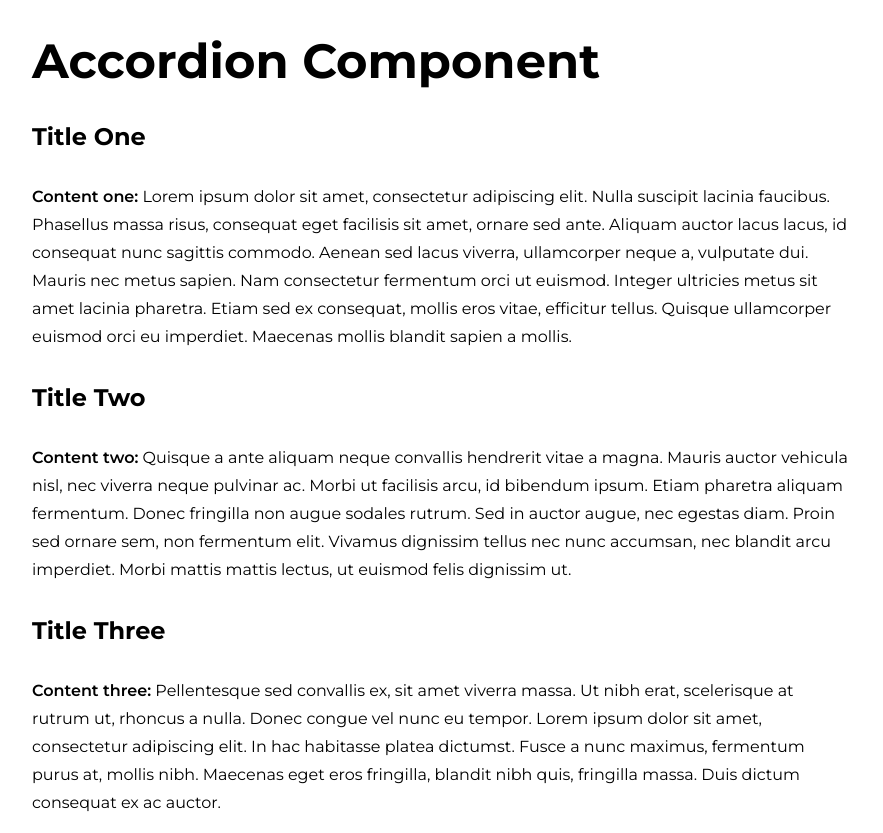
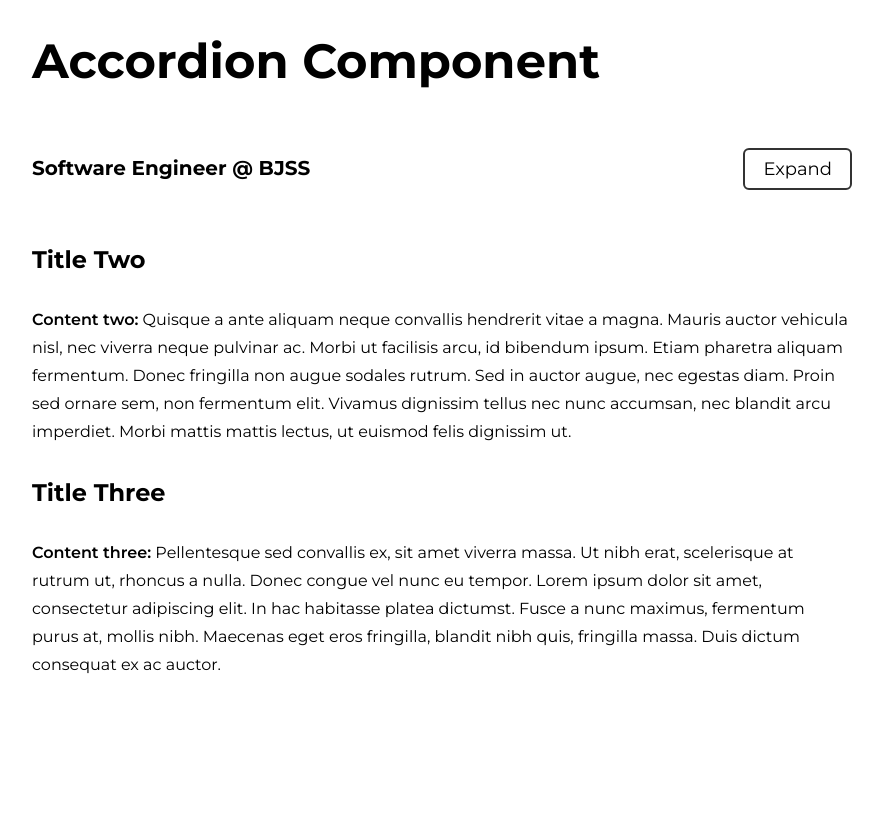
Before and after one commit to szabikr/szabi-space, a Next.js app: page /accordion in a window 1280 px wide. Shown: the whole page, without its empty margins (198-1081 px from the left). After the commit the page ends 800 px from the top, so only its background shows below. Built offline with nearby package versions, Linux system fonts and the light colour scheme.

Commit message:
Makes accordion item to collapse and expand

```diff
--- a/src/components/accordion.jsx
+++ b/src/components/accordion.jsx
@@ -1,9 +1,23 @@
+import { useState } from 'react'
+
 export default function Accordion() {
+  const [isCollapsed, setIsCollapsed] = useState(true)
+
   return (
-    <div>
-      <div>
-        <h4>Title One</h4>
-        <div>
+    <div className="accordion">
+      <div className="accordion-item">
+        <div className="accordion-header">
+          <h5>Software Engineer @ BJSS</h5>
+          <div>
+            <button
+              className="primary"
+              onClick={() => setIsCollapsed(!isCollapsed)}
+            >
+              {isCollapsed ? 'Expand' : 'Collapse'}
+            </button>
+          </div>
+        </div>
+        <div className={isCollapsed ? 'collapsed' : ''}>
           <p>
             <strong>Content one:</strong> Lorem ipsum dolor sit amet,
             consectetur adipiscing elit. Nulla suscipit lacinia faucibus.
--- a/src/components/projects.jsx
+++ b/src/components/projects.jsx
@@ -3,7 +3,7 @@ import Link from 'next/link'
 export default function Projects({ projects }) {
   return (
     <section>
-      <ul class="projects">
+      <ul className="projects">
         {projects.map((project) => (
           <li key={project.name}>
             <div>
--- a/src/pages/_app.js
+++ b/src/pages/_app.js
@@ -2,6 +2,7 @@ import 'prismjs/plugins/line-numbers/prism-line-numbers.css'
 import '../styles/prism-one-light.css'
 import '../styles/typography.css'
 import '../styles/button.css'
+import '../styles/accordion.css'
 import '../styles/main.css'
 import '../styles/projects.css'
 import '../styles/inline-code.css'
--- /dev/null
+++ b/src/styles/accordion.css
@@ -0,0 +1,12 @@
+.accordion-header {
+  display: flex;
+  justify-content: space-between;
+}
+
+.accordion-header div {
+  padding-top: 26px;
+}
+
+.accordion .collapsed {
+  display: none;
+}
```
